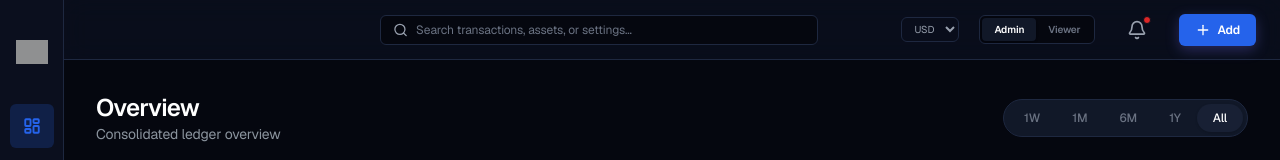
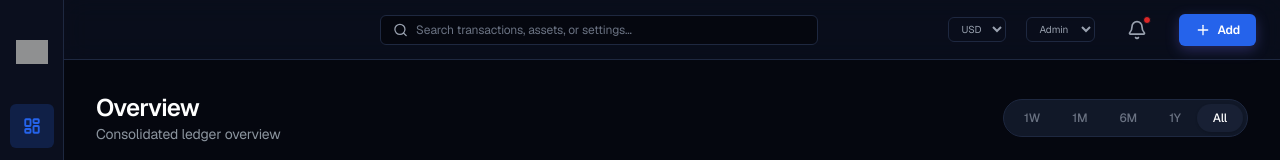
Before and after one commit to Aarushjain2401/Zorvyn-Dashboard, a React (Vite) app: page / in a window 1280 px wide. Shown: the top 160 px of the page. Built offline with nearby package versions, Linux system fonts and the light colour scheme; grey boxes are pictures that could not be loaded.

Commit message:
feat: replace text logo with image and convert role toggle pill to dropdown in Topbar

```diff
--- a/src/components/Layout/Topbar.jsx
+++ b/src/components/Layout/Topbar.jsx
@@ -9,7 +9,7 @@ export const Topbar = () => {
     <header className="fixed top-0 right-0 h-[56px] md:h-[60px] w-full md:w-[calc(100%-64px)] bg-[var(--color-surface)]/80 backdrop-blur-md border-b border-[var(--color-border-subtle)] flex items-center justify-between px-3 sm:px-6 z-30 transition-all">
       {/* Left */}
       <div className="flex items-center gap-3 w-auto md:w-1/4">
-        <span className="md:hidden font-bold text-[15px] tracking-tight ml-2">Zorvyn</span>
+        <img src="https://companyasset.blob.core.windows.net/assets/zorvynlogolight.png" alt="Zorvyn" className="md:hidden w-6 h-auto object-contain ml-2 opacity-90" />
       </div>
 
       {/* Center: Search (Hidden on Mobile/Tablet usually? Spec says: "Tablet: hide search. Mobile: hide search") */}
@@ -38,21 +38,15 @@ export const Topbar = () => {
           ))}
         </select>
 
-        {/* Role Toggle Pill (Tablet+ only) */}
-        <div className="hidden md:flex items-center bg-[var(--color-primary)] border border-[var(--color-border-subtle)] p-0.5 rounded-md h-[44px] md:h-auto">
-          <button
-            onClick={() => setRole('Admin')}
-            className={`px-3 py-1 text-[10px] font-semibold rounded transition-all ${role === 'Admin' ? 'bg-[var(--color-elevated)] text-white shadow-sm' : 'text-gray-500'}`}
-          >
-            Admin
-          </button>
-          <button
-            onClick={() => setRole('Viewer')}
-            className={`px-3 py-1 text-[10px] font-semibold rounded transition-all ${role === 'Viewer' ? 'bg-[var(--color-elevated)] text-white shadow-sm' : 'text-gray-500'}`}
-          >
-            Viewer
-          </button>
-        </div>
+        {/* Role Toggle Dropdown */}
+        <select
+          value={role}
+          onChange={(e) => setRole(e.target.value)}
+          className="bg-transparent border border-[var(--color-border-subtle)] rounded-md text-[10px] text-gray-400 focus:outline-none px-2 cursor-pointer outline-none min-h-[44px] md:min-h-0 py-0 md:py-1"
+        >
+          <option value="Admin" className="bg-[var(--color-elevated)] text-white">Admin</option>
+          <option value="Viewer" className="bg-[var(--color-elevated)] text-white">Viewer</option>
+        </select>
 
         {/* Bell */}
         <div className="relative text-gray-400 hover:text-white cursor-pointer transition-colors flex items-center justify-center min-w-[44px] min-h-[44px]">
```
